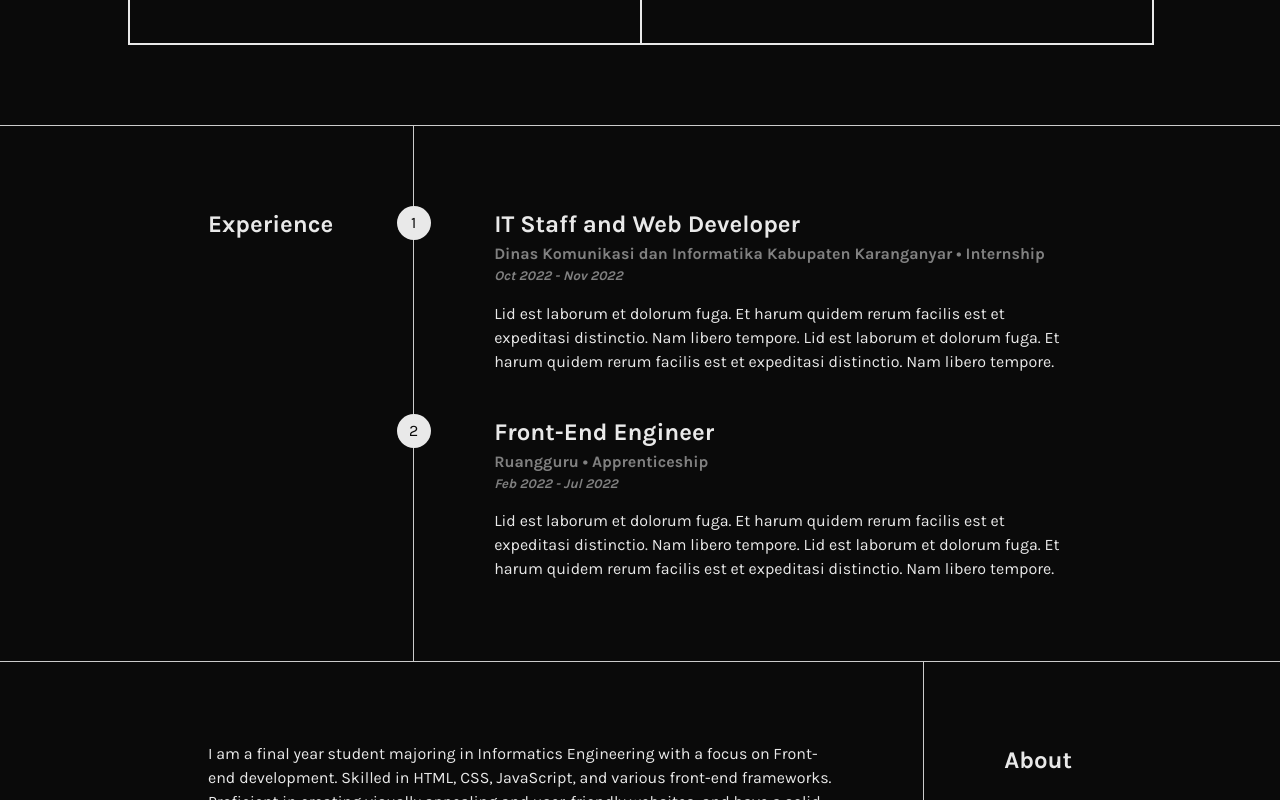
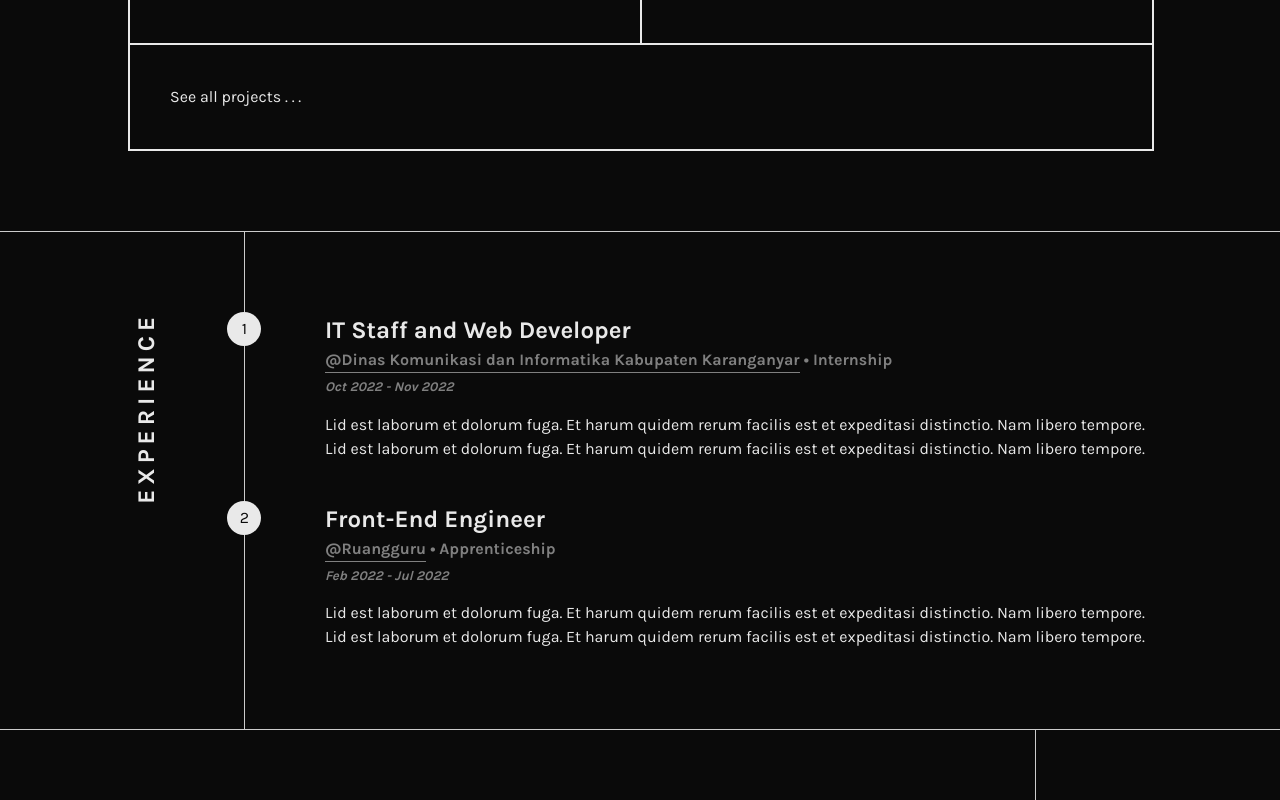
Before and after one commit to yandaagil/personal-web, a Next.js app: page / in a window 1280 px wide. Shown: the part 1320-2120 px from the top of the page. Built offline with nearby package versions, Linux system fonts and the light colour scheme.

Commit message:
update visual

```diff
--- a/src/pages/components/about.jsx
+++ b/src/pages/components/about.jsx
@@ -21,7 +21,7 @@ const About = () => {
             <a
               class="button"
               target="__blank"
-              href="https://github.com/yandaagil/personal-web/blob/main/public/cv.pdf"
+              href="https://drive.google.com/file/d/1B2nevIzuf9_NYv6RHb03qFpMAodfbWtH/view?usp=sharing"
             >
               Curriculum Vitae
             </a>
--- a/src/pages/components/experience.jsx
+++ b/src/pages/components/experience.jsx
@@ -1,3 +1,5 @@
+import Link from "next/link";
+
 const Experience = () => {
   return (
     <section className="section-experience">
@@ -11,8 +13,16 @@ const Experience = () => {
               <li>
                 <h2>IT Staff and Web Developer</h2>
                 <h4>
-                  Dinas Komunikasi dan Informatika Kabupaten Karanganyar •
-                  Internship
+                  <Link
+                    href="https://diskominfo.karanganyarkab.go.id/"
+                    className="place"
+                    target="__blank"
+                  >
+                    <span>
+                      Dinas Komunikasi dan Informatika Kabupaten Karanganyar
+                    </span>
+                  </Link>{" "}
+                  • Internship
                 </h4>
                 <h5>Oct 2022 - Nov 2022</h5>
                 <p>
@@ -24,7 +34,16 @@ const Experience = () => {
               </li>
               <li className="last">
                 <h2>Front-End Engineer</h2>
-                <h4>Ruangguru • Apprenticeship</h4>
+                <h4>
+                  <Link
+                    href="https://www.ruangguru.com/"
+                    className="place"
+                    target="__blank"
+                  >
+                    <span>Ruangguru</span>
+                  </Link>{" "}
+                  • Apprenticeship
+                </h4>
                 <h5>Feb 2022 - Jul 2022</h5>
                 <p>
                   Lid est laborum et dolorum fuga. Et harum quidem rerum facilis
--- a/src/pages/components/work.jsx
+++ b/src/pages/components/work.jsx
@@ -18,9 +18,9 @@ const Work = () => {
       link: "./projects/todo",
     },
     {
-      title: "Chatflow Landing",
+      title: "Bookshelf App",
       desc: "Incididunt in cillum magna occaecat nisi qui in exercitation labore anim adipisicing amet irure tempor.",
-      link: "./projects/chatflow",
+      link: "./projects/bookshelf",
     },
     {
       title: "SPPD App",
@@ -49,6 +49,13 @@ const Work = () => {
             ))}
           </div>
         </div>
+        <div className="work-all">
+          <div className="text-all">
+            <Link href="" className="text">
+              <span>See all projects . . .</span>
+            </Link>
+          </div>
+        </div>
       </div>
     </section>
   );
--- a/src/pages/projects/chatflow.jsx
+++ b/src/pages/projects/bookshelf.jsx
@@ -1,12 +1,12 @@
 import Layout from "../components/layout";
 
-const Chatflow = () => {
+const Bookshelf = () => {
   return (
     <Layout
-      title="Chatflow Landing"
+      title="Bookshelf App"
       desc="Lid est laborum et dolorum fuga. Et harum quidem rerum facilis est et expeditasi distinctio. Nam libero tempore. Lid est laborum et dolorum fuga. Et harum quidem rerum facilis est et expeditasi distinctio. Nam libero tempore. Lid est laborum et dolorum fuga. Et harum quidem rerum facilis est et expeditasi distinctio. Nam libero tempore. Lid est laborum et dolorum fuga. Et harum quidem rerum facilis est et expeditasi distinctio. Nam libero tempore. Lid est laborum et dolorum fuga. Et harum quidem rerum facilis est et expeditasi distinctio. Nam libero tempore. Lid est laborum et dolorum fuga. Et harum quidem rerum facilis est et expeditasi distinctio. Nam libero tempore."
     />
   );
 };
 
-export default Chatflow;
+export default Bookshelf;
--- a/src/styles/app.scss
+++ b/src/styles/app.scss
@@ -56,7 +56,6 @@ a[href] {
 		}
 
 		.head {
-
 			.head-title {
 				margin-top: 0;
 				margin-bottom: 0;
@@ -241,7 +240,7 @@ a[href] {
 			.work {
 				display: flex;
 				flex-direction: column;
-				padding: 80px 0 80px 0;
+				padding: 80px 0 0 0;
 
 				.work-container {
 					display: flex;
@@ -329,6 +328,40 @@ a[href] {
 					}
 				}
 			}
+
+			.work-all {
+				margin-left: 2px;
+				padding-bottom: 80px;
+
+				.text-all {
+					display: flex;
+					padding: 40px;
+					margin: -2px -2px 0 -2px;
+					border: 2px solid var(--c-text);
+
+					.text {
+						display: flex;
+						margin-right: auto;
+						align-items: center;
+
+						&:before {
+							background-color: #fff;
+							content: "";
+							display: inline-block;
+							height: 1px;
+							transition: all .42s cubic-bezier(.25,.8,.25,1);
+							width: 0;
+						}
+
+						&:hover:before {
+							margin-right: 10px;
+							background-color: #fff;
+							width: 3rem;
+						}
+					}
+				}
+
+			}
 		}
 	}
 
@@ -348,18 +381,22 @@ a[href] {
 				flex-direction: row;
 
 				.experience-left {
-					padding: 80px;
+					padding: 80px 80px 80px 0;
 					border-right: 1px solid var(--c-grey);
 
 
 					h2 {
-						margin-top: 0;
+						margin: 0;
 						color: var(--c-text);
+						text-transform: uppercase;
+						letter-spacing: 5px;
+						writing-mode: vertical-lr;
+						transform: rotate(180deg);
 					}
 				}
 
 				.experience-right {
-					padding: 80px 80px 80px 0;
+					padding: 80px 0 80px 0;
 					height: 100%;
 					display: flex;
 					flex-direction: column;
@@ -406,8 +443,23 @@ a[href] {
 							}
 
 							h4 {
-								margin: 0;
+								margin: 0 0 5px;
 								color: var(--c-text-grey);
+
+								.place {
+									padding-bottom: 3px;
+									color: var(--c-text-grey);
+									border-bottom: 1px solid var(--c-text-grey);
+
+									&:hover {
+										color: var(--c-text);
+										border-bottom: 1px solid var(--c-text);
+									}
+
+									&::before {
+										content: "@";
+									}
+								}
 							}
 
 							h5 {
@@ -442,17 +494,20 @@ a[href] {
 				flex-direction: row;
 
 				.about-right {
-					padding: 80px;
+					padding: 80px 0 80px 80px;
 					border-left: 1px solid var(--c-grey);
 
 					h2 {
-						margin-top: 0;
+						margin: 0;
 						color: var(--c-text);
+						writing-mode: vertical-lr;
+						letter-spacing: 5px;
+						text-transform: uppercase;
 					}
 				}
 
 				.about-left {
-					padding: 80px;
+					padding: 80px 80px 80px 0;
 					height: 100%;
 					display: flex;
 					flex-direction: column;
@@ -462,6 +517,7 @@ a[href] {
 						margin-top: 0;
 						margin-bottom: 40px;
 						color: var(--c-text);
+						text-align: center;
 
 						&.bot {
 							margin-bottom: 40px;
@@ -549,6 +605,36 @@ a[href] {
 	}
 }
 
+@media screen and (min-width: 1700px) {
+	.hero .container {
+		width: 60%;
+	}
+
+	.main {
+		.section-work {
+			.container {
+				width: 60%;
+			}
+		}
+
+		.section-experience {
+			.container {
+				width: 60%;
+			}
+		}
+
+		.section-about {
+			.container {
+				width: 60%;
+			}
+		}
+	}
+
+	.footer .container {
+		width: 60%;
+	}
+}
+
 @media screen and (max-width: 768px) {
 	.hero .container {
 		.head {
@@ -581,6 +667,12 @@ a[href] {
 			.experience-left {
 				padding: 80px 0 0 0;
 				border-right: none;
+
+				h2 {
+					writing-mode: horizontal-tb;
+					transform: rotate(0deg);
+					margin-bottom: 40px;
+				}
 			}
 
 			.experience-right {
@@ -602,10 +694,19 @@ a[href] {
 			.about-right {
 				padding: 80px 0 0 0;
 				border-left: none;
+
+				h2 {
+					writing-mode: horizontal-tb;
+					margin-bottom: 40px;
+				}
 			}
 
 			.about-left {
 				padding: 0 0 80px 0;
+
+				.para {
+					text-align: start;
+				}
 			}
 		}
 	}
@@ -656,6 +757,12 @@ a[href] {
 			.experience-left {
 				padding: 80px 0 0 0;
 				border-right: none;
+
+				h2 {
+					writing-mode: horizontal-tb;
+					transform: rotate(0deg);
+					margin-bottom: 40px;
+				}
 			}
 
 			.experience-right {
@@ -673,10 +780,19 @@ a[href] {
 			.about-right {
 				padding: 80px 0 0 0;
 				border-left: none;
+
+				h2 {
+					writing-mode: horizontal-tb;
+					margin-bottom: 40px;
+				}
 			}
 
 			.about-left {
 				padding: 0 0 80px 0;
+
+				.para {
+					text-align: start;
+				}
 			}
 		}
 	}
```
Also changed, not shown: 1 other file (tests, documents, lock files or other folders).
